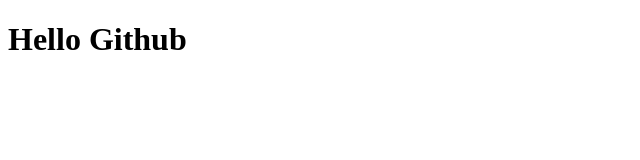
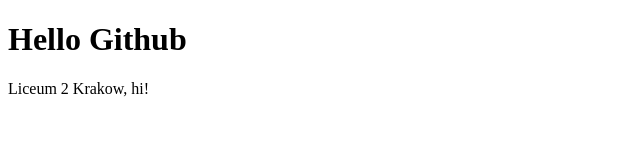
Before and after one commit to Ap10x10/pierwszy, a plain HTML site: page index.html in a window 1280 px wide. Shown: the whole page, without its empty margins (0-640 px from the left). Drawn offline with Linux system fonts and the light colour scheme.

Commit message:
add paragraf index.html

```diff
--- a/index.html
+++ b/index.html
@@ -6,5 +6,6 @@
 </head>
 <body>
    <h1>Hello Github</h1>
+    <p>Liceum 2 Krakow, hi!</p>
 </body>
 </html>
```
